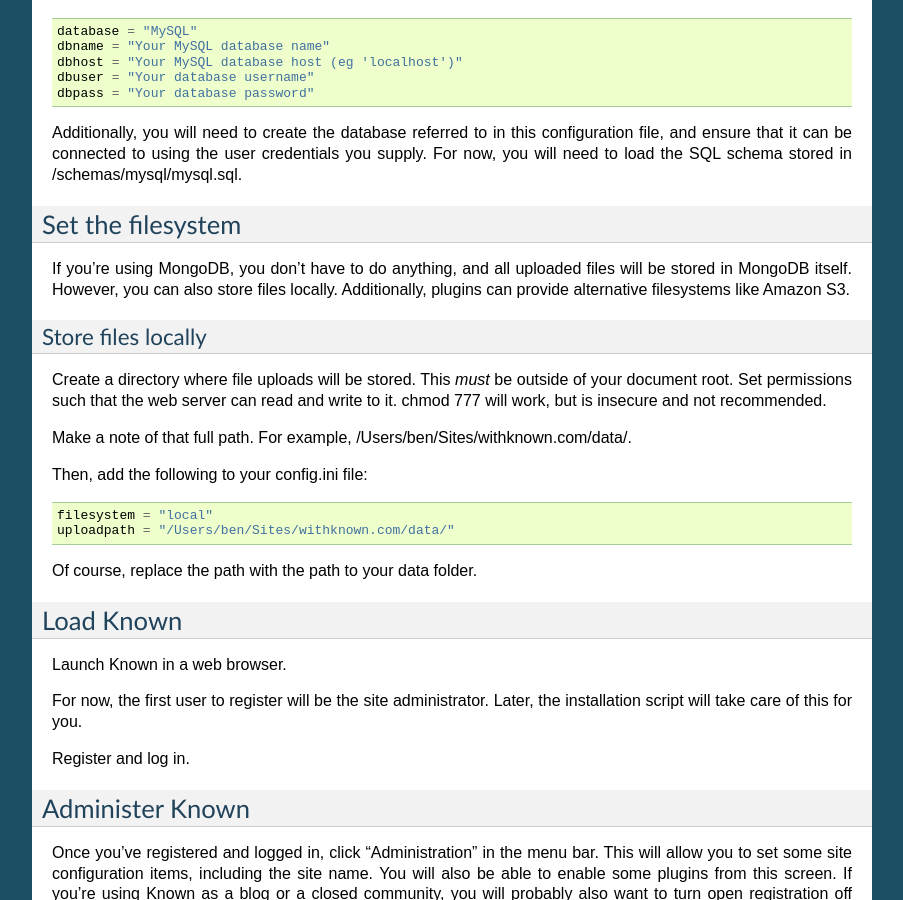
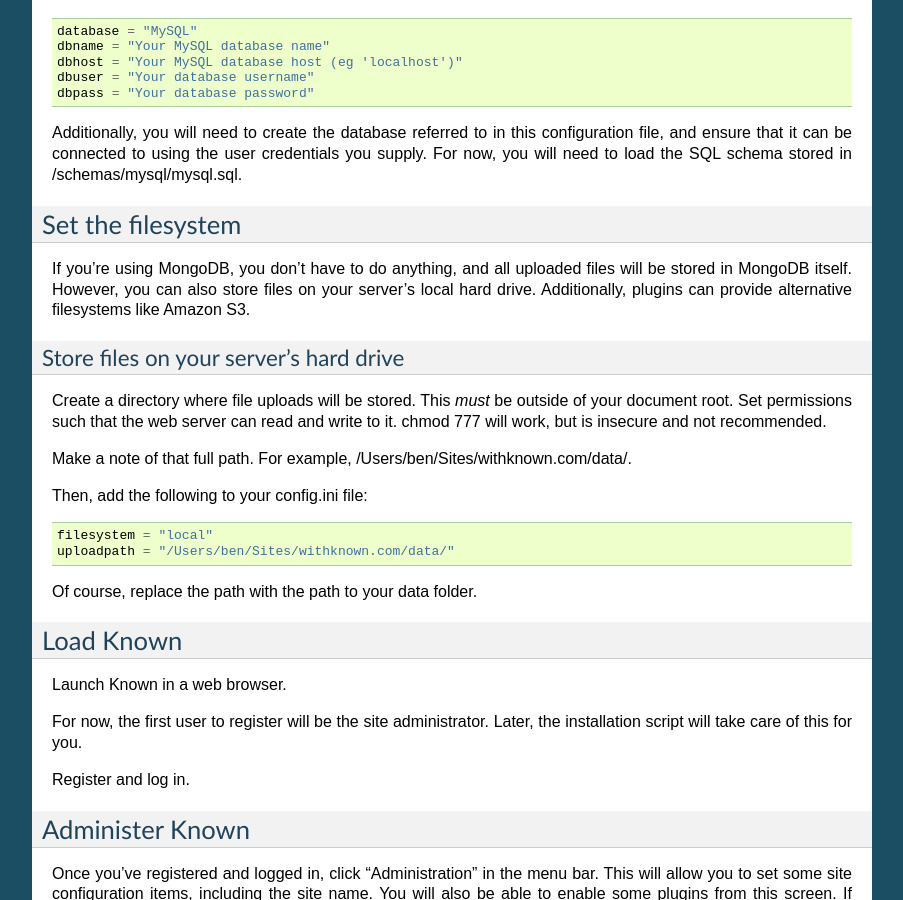
Before and after one commit to idno/known, a Sphinx documentation site: the page built from docs/install/instructions.rst, in a window 1280 px wide and 900 px high, scrolled down 1041 px. Shown: the whole window, without its empty margins (198-1101 px from the left). Built offline with Sphinx 7.4.7, drawn with Linux system fonts in a browser that asks for light colours; some of the changed text lies outside the part shown.

Commit message:
Improved wording for local file storage

```diff
--- a/docs/install/instructions.rst
+++ b/docs/install/instructions.rst
@@ -66,10 +66,11 @@
 ------------------
 
 If you're using MongoDB, you don't have to do anything, and all uploaded files will be stored in MongoDB itself.
-However, you can also store files locally. Additionally, plugins can provide alternative filesystems like Amazon S3.
+However, you can also store files on your server's local hard drive. Additionally, plugins can provide alternative
+filesystems like Amazon S3.
 
-Store files locally
-^^^^^^^^^^^^^^^^^^^
+Store files on your server's hard drive
+^^^^^^^^^^^^^^^^^^^^^^^^^^^^^^^^^^^^^^^
 
 Create a directory where file uploads will be stored. This *must* be outside of your document root. Set permissions
 such that the web server can read and write to it. chmod 777 will work, but is insecure and not recommended.
```
